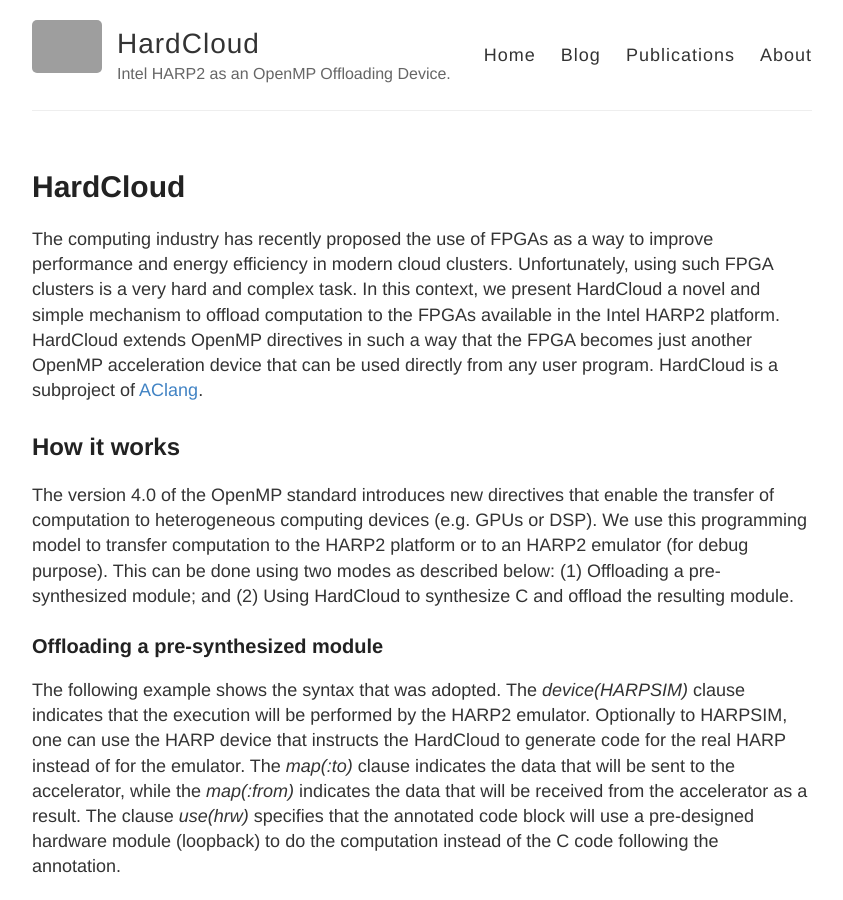
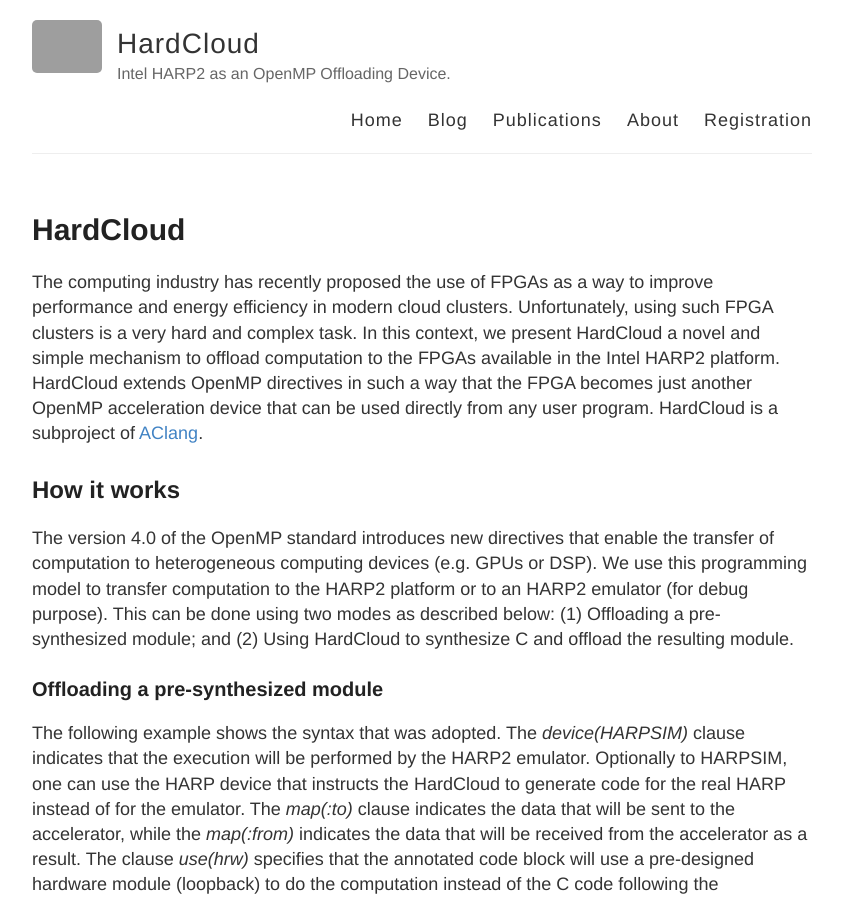
Before and after one commit to ramonn76/HardCloud, a Jekyll site: the page built from index.md, in a window 1280 px wide and 900 px high. Shown: the whole window, without its empty margins (218-1061 px from the left). Built offline with Jekyll 4.4.1, drawn with Linux system fonts in a browser that asks for light colours; grey boxes are pictures that could not be loaded.

Commit message:
Update default.html

```diff
--- a/_layouts/default.html
+++ b/_layouts/default.html
@@ -31,6 +31,7 @@
             <a href="{{ site.baseurl }}/blog">Blog</a>
             <a href="{{ site.baseurl }}/publications">Publications</a>
             <a href="{{ site.baseurl }}/about">About</a>
+            <a href="{{ site.baseurl }}/about">Registration</a>
           </nav>
         </header>
       </div>
```
